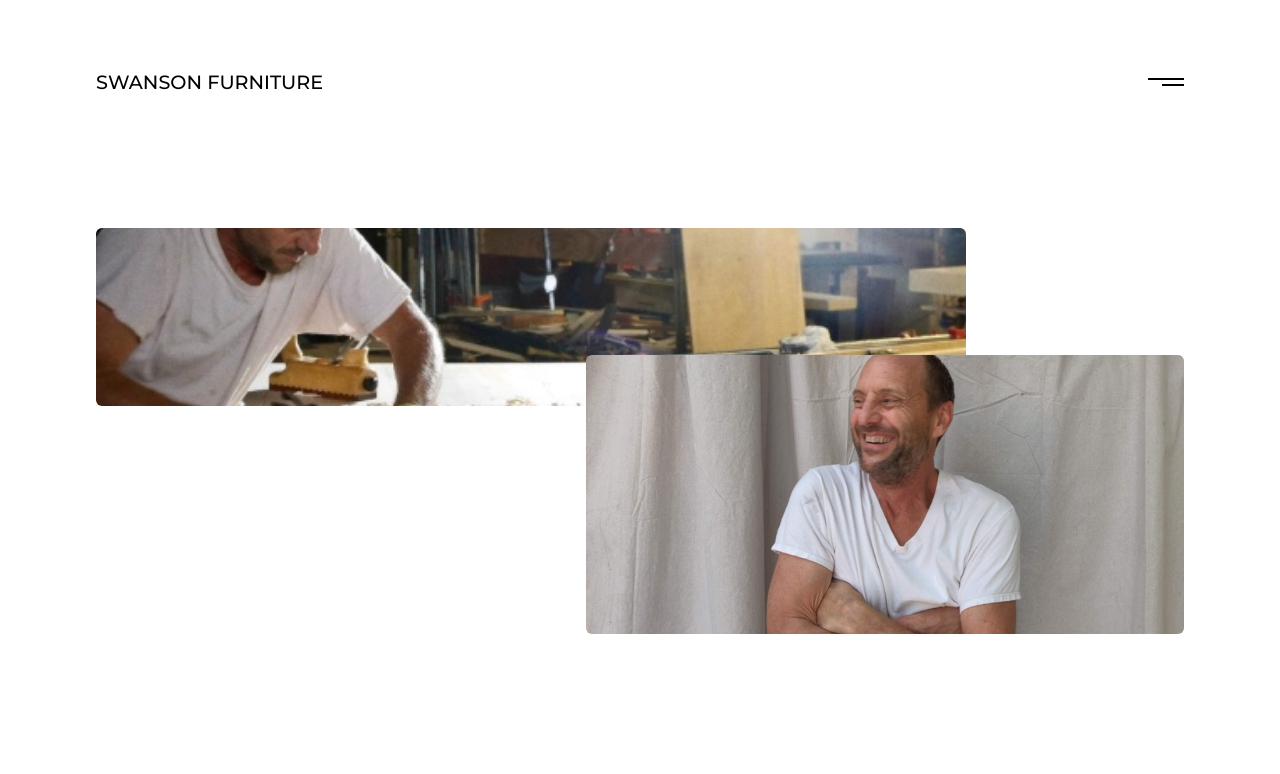
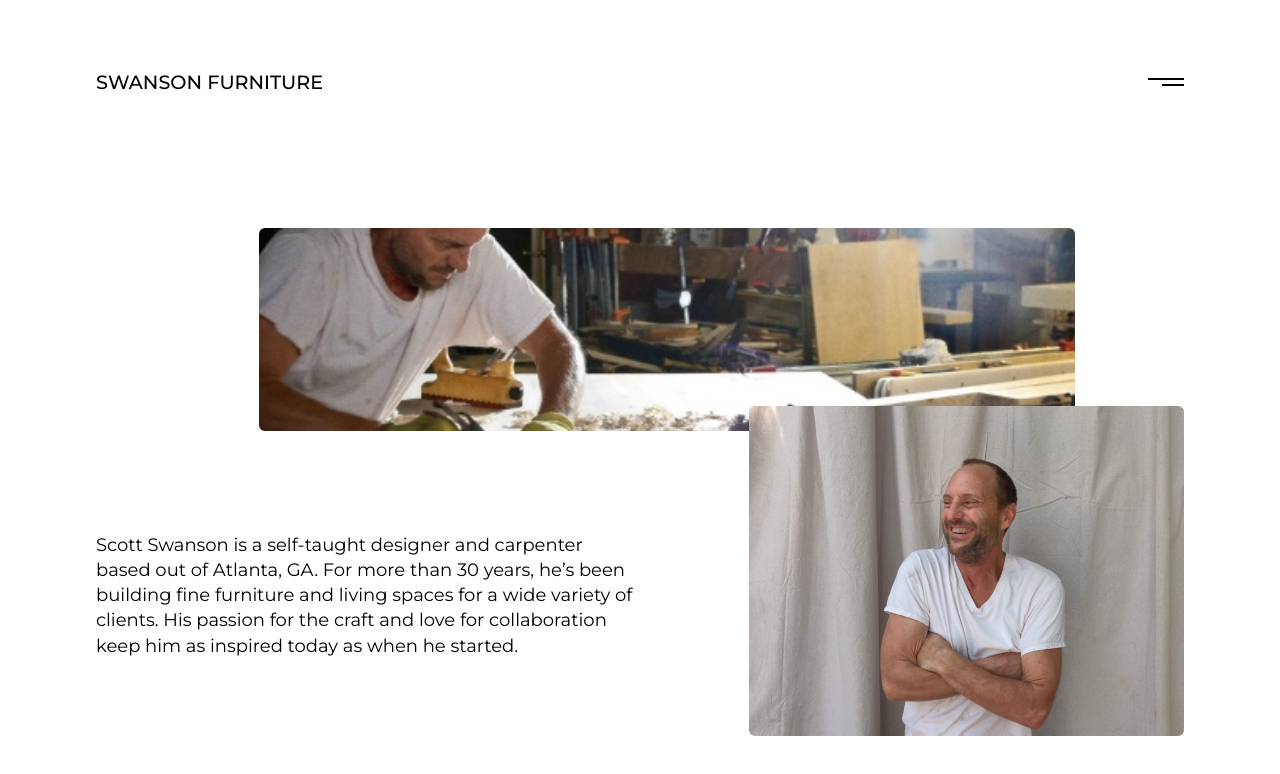
Before and after one commit to KeilerSwanson/Swanson-Furniture, a Next.js app in the folder app/: page /about in a window 1280 px wide. Shown: the top 774 px of the page. Built offline with nearby package versions, Linux system fonts and the light colour scheme.

Commit message:
Add about copy, make about mosaic responsive

```diff
--- a/app/pages/_app.js
+++ b/app/pages/_app.js
@@ -1,5 +1,5 @@
 import { useEffect } from 'react'
-import '../styles/globals.css'
+import '../styles/globals.scss'
 
 function MyApp({ Component, pageProps }) {
 
--- a/app/pages/about.js
+++ b/app/pages/about.js
@@ -38,9 +38,9 @@ export default function AboutPage() {
 						priority
 					/>
 				</div>
-				{/* <p className={styles.copy}>
-					Scott Swanson has been designing and building custom furniture and interiors blah blah blah.
-				</p> */}
+				<p className={styles.copy}>
+					Scott Swanson is a self-taught designer and carpenter based out of Atlanta, GA. For more than 30 years, he’s been building fine furniture and living spaces for a wide variety of clients. His passion for the craft and love for collaboration keep him as inspired today as when he started.
+				</p>
 			</div>
 		</div>
 	)
--- a/app/styles/About.module.scss
+++ b/app/styles/About.module.scss
@@ -1,3 +1,5 @@
+@use 'typography';
+
 .about {
 	width: 100%;
 	height: 100vh;
@@ -20,13 +22,13 @@
 }
 
 .image:nth-child(1) {
-	grid-column: 1/17;
+	grid-column: 1/18;
   grid-row: 1/8;
 }
 
 .image:nth-child(2) {
 	grid-row: 6/17;
-  grid-column: 10/21;
+  grid-column: 12/21;
 }
 
 .image:nth-child(1) img {
@@ -37,12 +39,42 @@
 	border-radius: .5rem 0 0 .5rem;
 }
 
+.copy {
+	@include typography.copy;
+	grid-column: 1/11;
+  grid-row: 9/20;
+}
+
+@media screen and (min-width: 414px) {
+	.image:nth-child(2) {
+		grid-column: 12/21;
+		grid-row: 11/21;
+	}
+}
+
 @media screen and (min-width: 768px) {
 	.mosaic {
 		padding: 5% 7.5%;
 	}
+	.image:nth-child(1) {
+		grid-column: 4/19;
+		grid-row: 1/9;
+	}
+	.image:nth-child(2) {
+		grid-column: 13/21;
+		grid-row: 8/21;
+	}
 	.image:nth-child(2) img {
 		border-radius: .5rem;
+	}
+	.copy {
+		grid-row: 12/20;
+	}
+}
+
+@media screen and (min-width: 1024px) {
+	.copy {
+		grid-row: 13/20;
 	}
 }
 
@@ -50,4 +82,25 @@
 	.mosaic {
 		padding: 2.5% 20%;
 	}
+	.image:nth-child(1) {
+		grid-column: 6/18;
+		grid-row: 1/12;
+	}
+
+	.image:nth-child(2) {
+		grid-column: 15/21;
+		grid-row: 6/21;
+	}
+
+	.copy {
+		grid-row: 14/20;
+		grid-column: 1/13;
+	}
 }
+
+@media screen and (min-width: 1920px) {
+	.copy {
+		grid-row: 15/20;
+		grid-column: 1/13;
+	}
+}
--- a/app/styles/Gallery.module.scss
+++ b/app/styles/Gallery.module.scss
@@ -1,3 +1,5 @@
+@use 'typography';
+
 .galleryPage {
 	position: relative;
 	width: 100%;
@@ -23,9 +25,7 @@
 }
 
 .title {
-	font-size: 2.25rem;
-	font-weight: 400;
-	text-transform: uppercase;
+	@include typography.medium-header;
 	margin-bottom: 5%;
 }
 
--- a/app/styles/NavTop.module.scss
+++ b/app/styles/NavTop.module.scss
@@ -1,3 +1,5 @@
+@use 'typography';
+
 .nav {
 	position: sticky;
 	top: 0;
@@ -11,10 +13,11 @@
 }
 
 .logo {
+	@include typography.logo;
 	z-index: 3;
-	font-size: 1.6rem;
-	font-weight: 500;
-	text-transform: uppercase;
+	// font-size: 1.6rem;
+	// font-weight: 500;
+	// text-transform: uppercase;
 	transition: var(--t1);
 }
 
@@ -45,9 +48,10 @@
 }
 
 .menuItem {
-	font-size: 3.25rem;
-	font-weight: 300;
-  text-transform: uppercase;
+	// font-size: 3.25rem;
+	// font-weight: 300;
+	@include typography.menu-item;
+  // text-transform: uppercase;
 	cursor: pointer;
 	transition: var(--t1);
 	padding: 1rem 0;
--- /dev/null
+++ b/app/styles/_typography.scss
@@ -0,0 +1,23 @@
+@mixin logo {
+  font-size: 1.6rem;
+  font-weight: 500;
+  text-transform: uppercase;
+}
+
+@mixin medium-header {
+  font-size: 2.25rem;
+  font-weight: 400;
+  text-transform: uppercase;
+}
+
+@mixin menu-item {
+  font-size: 3.25rem;
+  font-weight: 300;
+  text-transform: uppercase;
+}
+
+@mixin copy {
+  font-size: 1.5rem;
+  font-size: 400;
+  line-height: 1.4;
+}
--- a/app/styles/globals.css
+++ b/app/styles/globals.scss
@@ -46,3 +46,9 @@ a {
     font-size: 12px;
   }
 }
+
+// @media screen and (min-width: 1024px) {
+//   :root {
+//     font-size: 13px;
+//   }
+// }
```
Also changed, not shown: app/styles/Contact.module.scss (+11 -6 lines), app/styles/Reviews.module.scss (+10 -6 lines).
